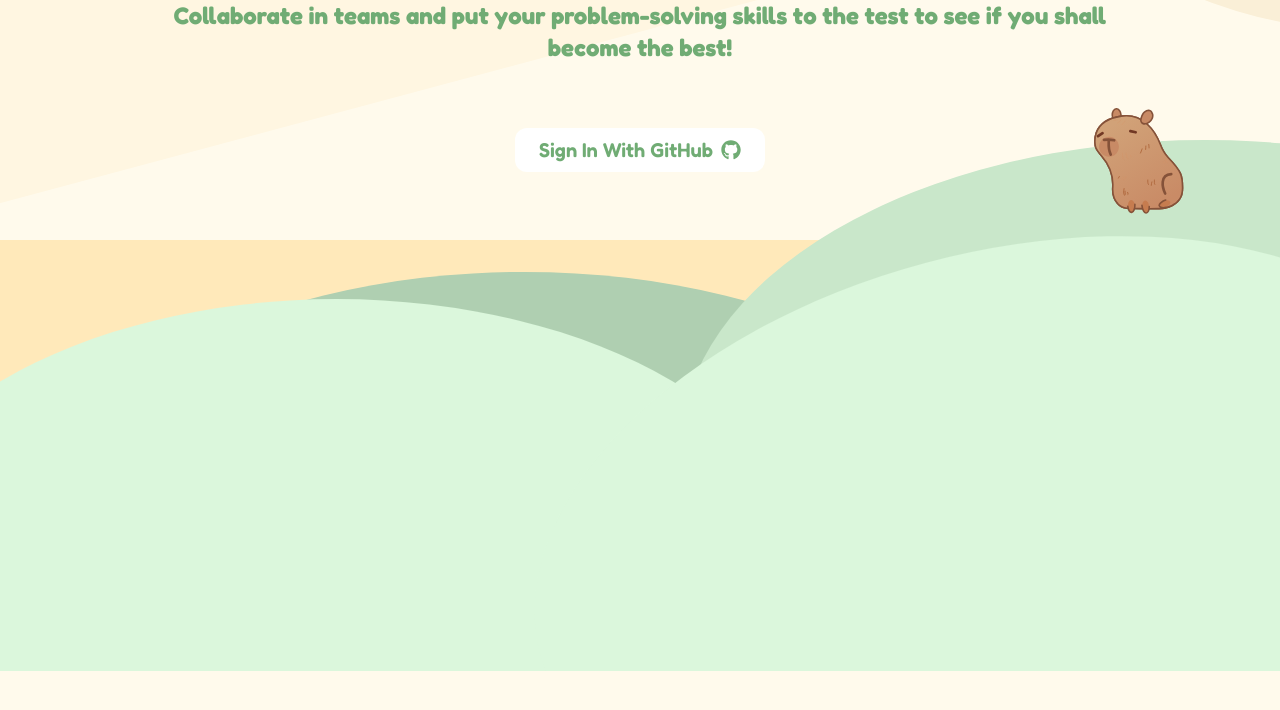
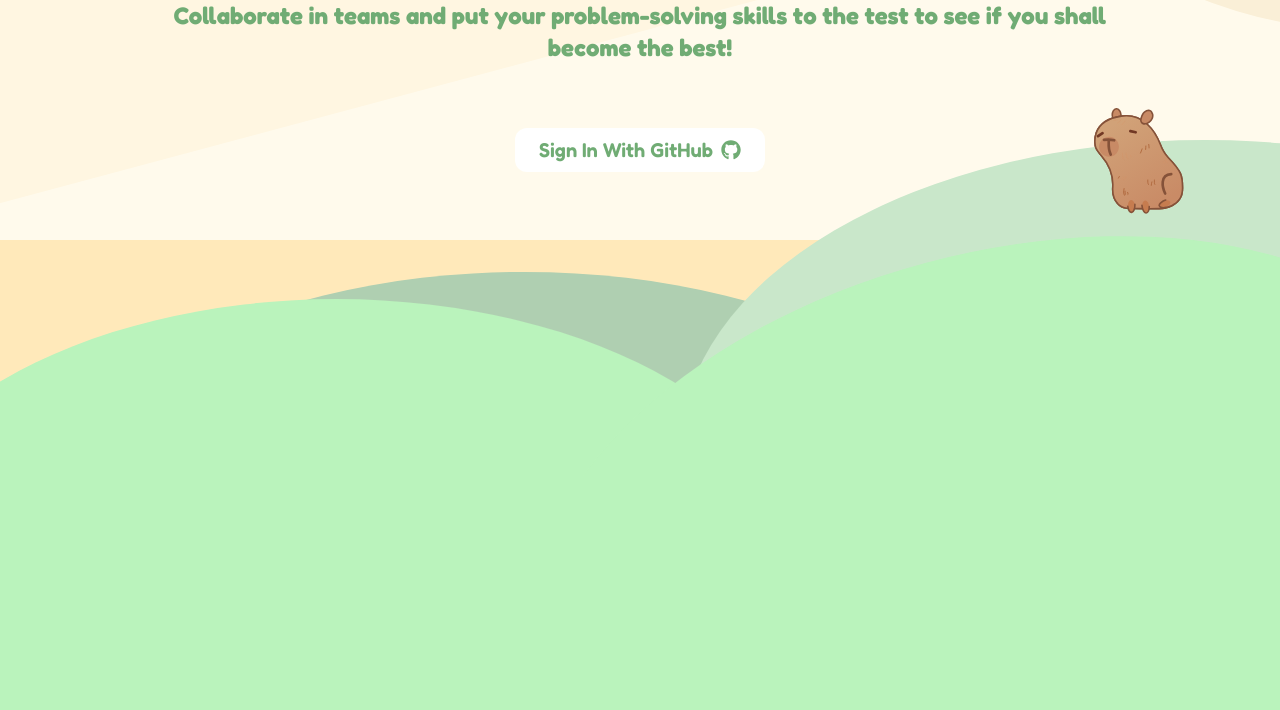
Before and after one commit to MarkRyanGarcia/acm-march-madness-2026, a React (Vite) app in the folder frontend/: page / in a window 1280 px wide. Shown: the part 560-1270 px from the top of the page. Before the commit the page ends 1231 px from the top, so only its background shows below. Built offline with nearby package versions, Linux system fonts and the light colour scheme; no server answers; a web font is replaced by a local one.

Commit message:
style: update grass to new colors, create lower section

```diff
--- a/frontend/src/routes/index.tsx
+++ b/frontend/src/routes/index.tsx
@@ -80,7 +80,7 @@ function LandingPage() {
                 </div>
             </main>
 
-            <div className="relative -z-10">
+            <div className="relative -z-10 mb-25 sm:mb-60">
                 <img src="/grass2.svg" className="w-full absolute md:-top-24" />
                 <img src="/grass1.svg" className="w-full absolute md:-top-24" />
                 <img
@@ -88,6 +88,10 @@ function LandingPage() {
                     className="absolute right-12 md:right-24 md:-top-24 xl:-top-32 w-16 md:w-24"
                 />
             </div>
+            <div className="relative h-screen bg-grass-100">
+
+            </div>
+
         </div>
     );
 }
--- a/frontend/src/styles.css
+++ b/frontend/src/styles.css
@@ -7,8 +7,8 @@
   --background-300: oklch(0.9404 0.0652 85.83);
   --foreground: oklch(0 0 0);
 
-  --grass-100: oklch(0.9486 0.046 146.17);
-  --grass-200: oklch(0.9011 0.107 146.12); /* B0F2B4 */
+  --grass-100: oklch(0.911 0.0942 145.63); /* #BAF3BC */
+  --grass-200: oklch(0.9011 0.107 146.12); /* #B0F2B4 */
   --grass-300: oklch(0.8429 0.1722 146.12);
   --grass-400: oklch(0.6885 0.102 145.92); /* #70AC74 */
   --sky-200: oklch(0.9204 0.0581 184.13);
```
Also changed, not shown: frontend/public/grass1.svg.
